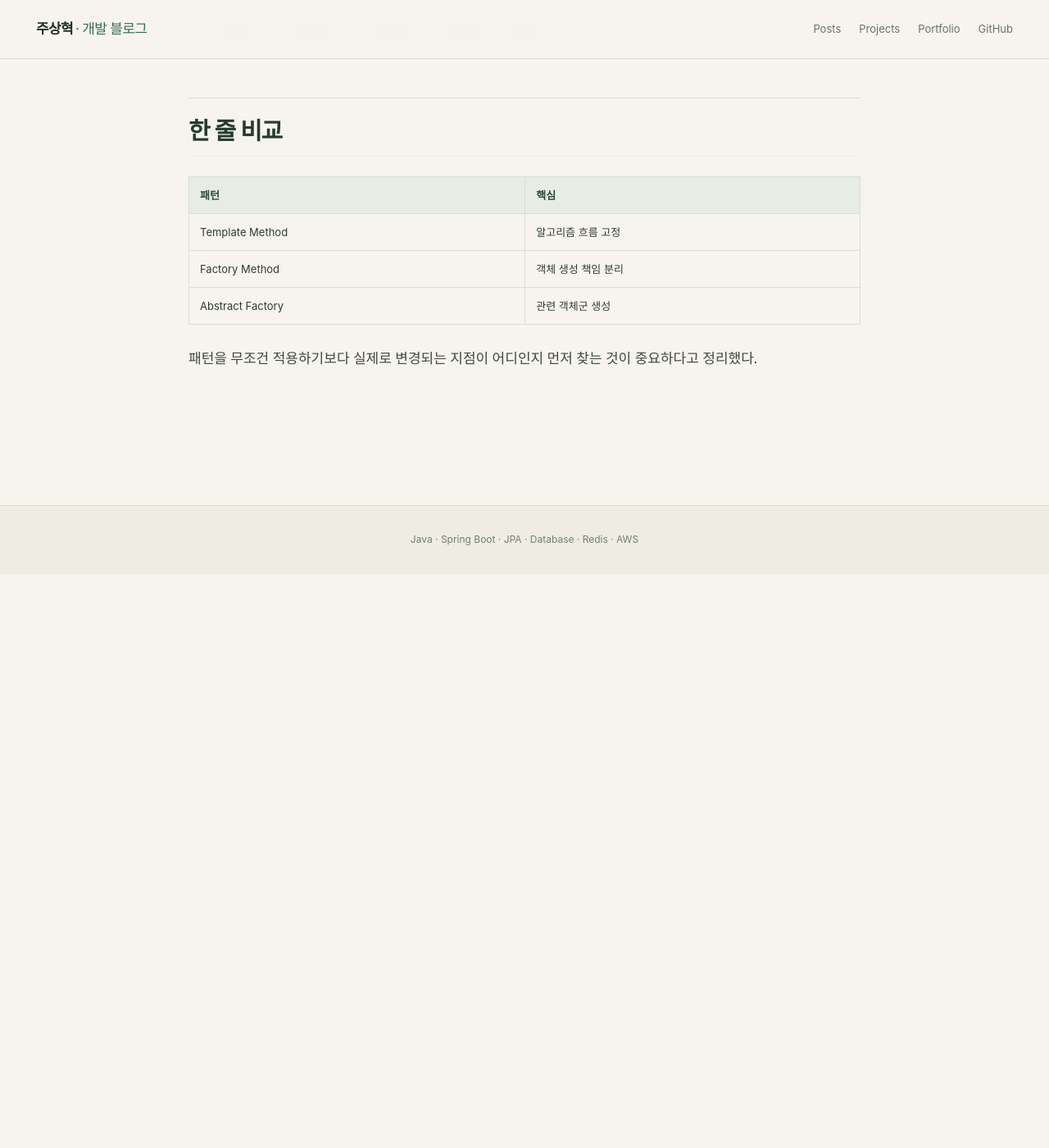
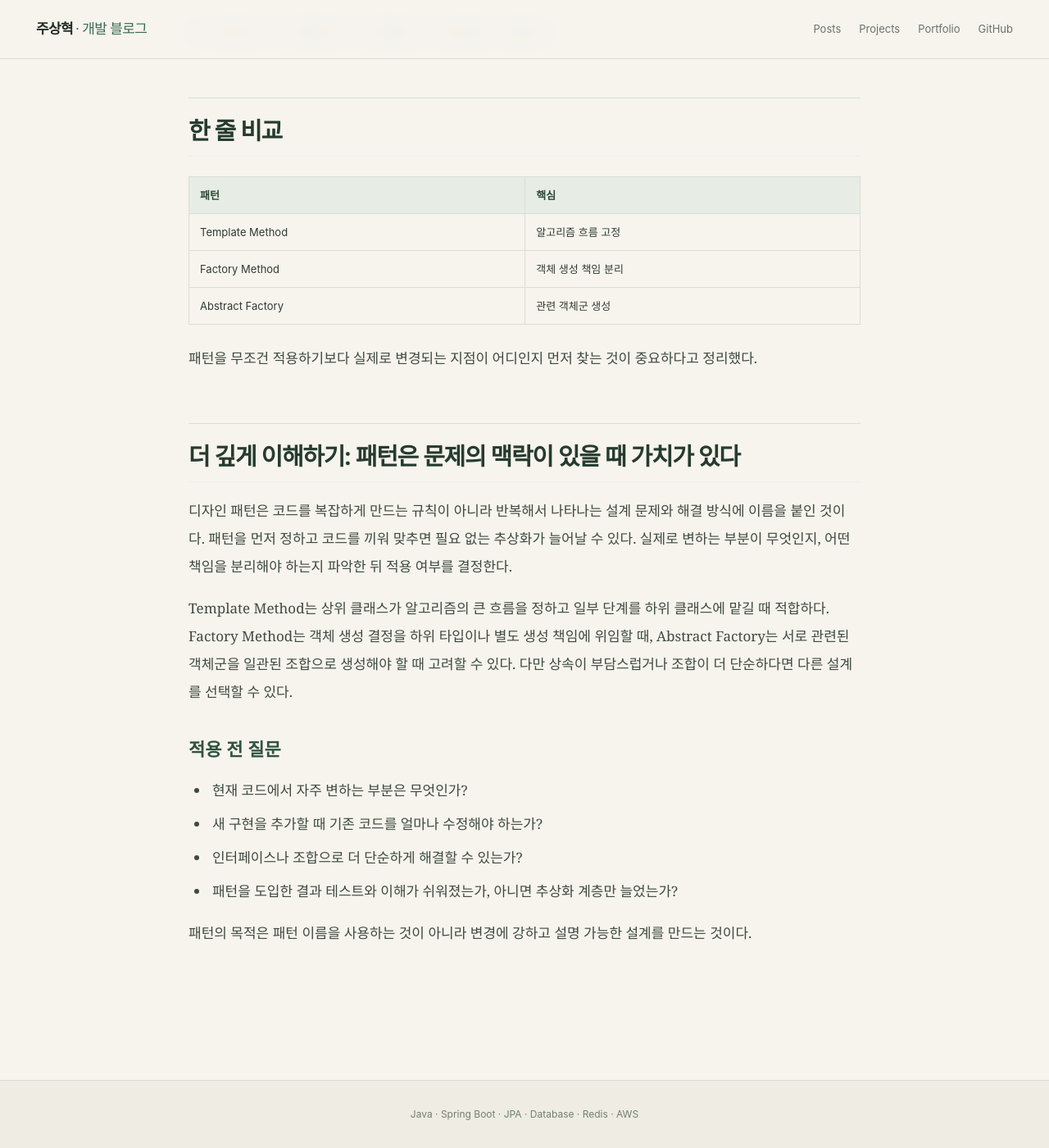
Before and after one commit to zuzusnasna/zuzusnasna.github.io, a Jekyll site: the page built from _posts/2026-10-14-design-patterns.md, in a window 1280 px wide and 1400 px high, scrolled down 1251 px. Shown: the whole window at 82% size. Built offline with Jekyll 4.4.1, drawn with Linux system fonts in a browser that asks for light colours; before the commit the page ends 1951 px from its top, so only the background shows below that.

Commit message:
docs: deepen study posts with design criteria and validation

```diff
--- a/_posts/2026-10-14-design-patterns.md
+++ b/_posts/2026-10-14-design-patterns.md
@@ -37,3 +37,17 @@ tags: [Java, 디자인패턴]
 | Abstract Factory | 관련 객체군 생성 |
 
 패턴을 무조건 적용하기보다 실제로 변경되는 지점이 어디인지 먼저 찾는 것이 중요하다고 정리했다.
+
+## 더 깊게 이해하기: 패턴은 문제의 맥락이 있을 때 가치가 있다
+
+디자인 패턴은 코드를 복잡하게 만드는 규칙이 아니라 반복해서 나타나는 설계 문제와 해결 방식에 이름을 붙인 것이다. 패턴을 먼저 정하고 코드를 끼워 맞추면 필요 없는 추상화가 늘어날 수 있다. 실제로 변하는 부분이 무엇인지, 어떤 책임을 분리해야 하는지 파악한 뒤 적용 여부를 결정한다.
+
+Template Method는 상위 클래스가 알고리즘의 큰 흐름을 정하고 일부 단계를 하위 클래스에 맡길 때 적합하다. Factory Method는 객체 생성 결정을 하위 타입이나 별도 생성 책임에 위임할 때, Abstract Factory는 서로 관련된 객체군을 일관된 조합으로 생성해야 할 때 고려할 수 있다. 다만 상속이 부담스럽거나 조합이 더 단순하다면 다른 설계를 선택할 수 있다.
+
+### 적용 전 질문
+- 현재 코드에서 자주 변하는 부분은 무엇인가?
+- 새 구현을 추가할 때 기존 코드를 얼마나 수정해야 하는가?
+- 인터페이스나 조합으로 더 단순하게 해결할 수 있는가?
+- 패턴을 도입한 결과 테스트와 이해가 쉬워졌는가, 아니면 추상화 계층만 늘었는가?
+
+패턴의 목적은 패턴 이름을 사용하는 것이 아니라 변경에 강하고 설명 가능한 설계를 만드는 것이다.
```
